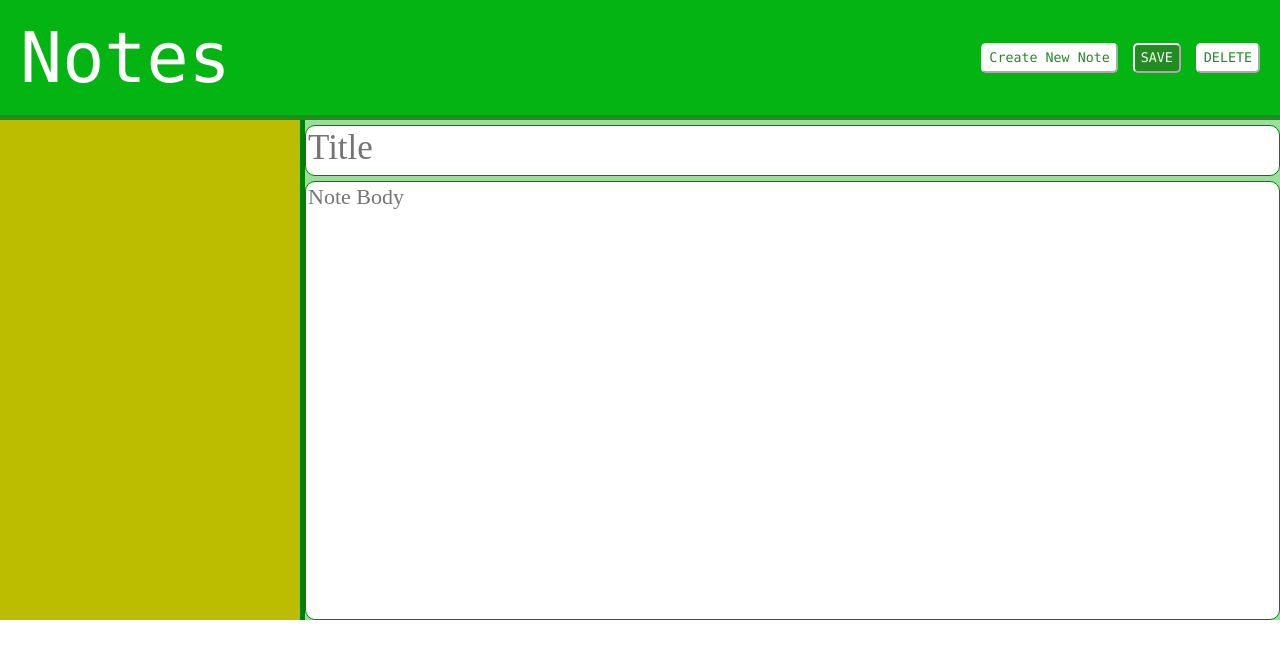
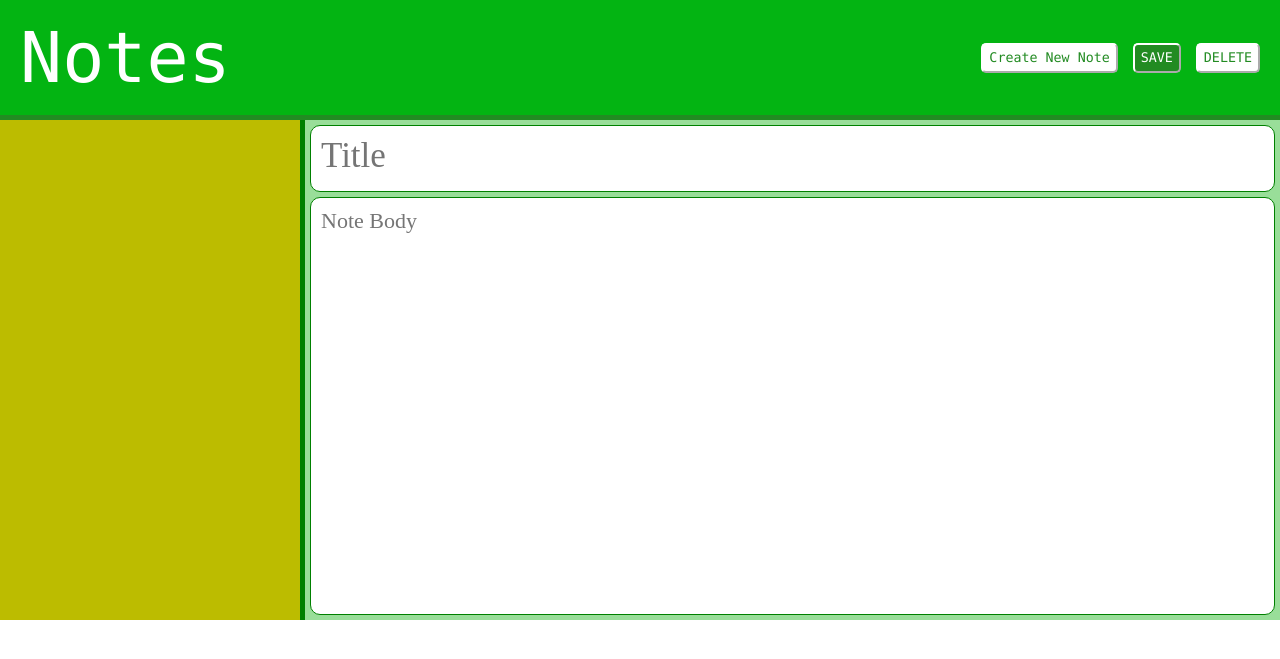
Before and after one commit to SyedAsghar2/Notes-app-project, a Node project: template views/index.ejs in a window 1280 px wide. Shown: the top 659 px of the page. Run offline with Node 20 templates, Linux system fonts and the light colour scheme; the template is opened without the code that fills it, so the values that code supplies are empty; some libraries are stand-ins or nearby versions.

Commit message:
small display change

```diff
--- a/public/css/style.css
+++ b/public/css/style.css
@@ -134,12 +134,12 @@ a:active {
     flex-direction: column;
     flex:1;
     gap: 5px;
+    margin: 5px;
 }
 
 .note-page-container #current-note #note-title {
     font-size:35px;
     height: 45px;
-    margin-top: 5px;
     resize: none;
     font-family: "Cosolas";
     border-color: green;
@@ -155,6 +155,10 @@ a:active {
     border-radius: 10px;
 }
 
+input, textarea {
+    padding: 10px
+}
+
 textarea::placeholder {
-  font-family: "Cosolas";
+    font-family: "Cosolas";
 }
```
